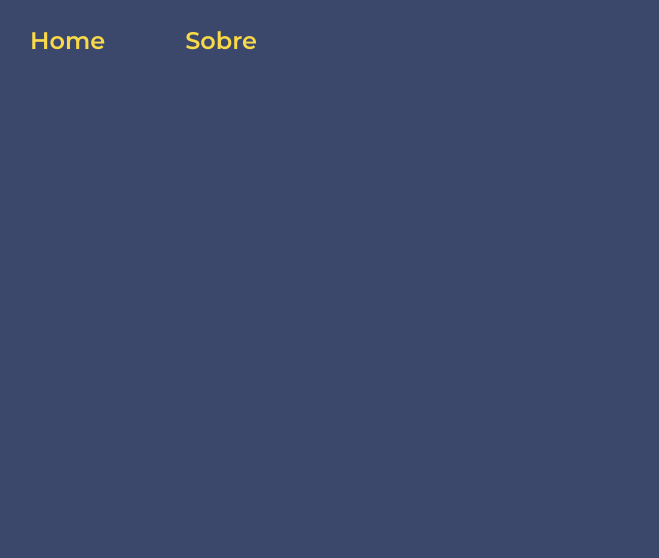
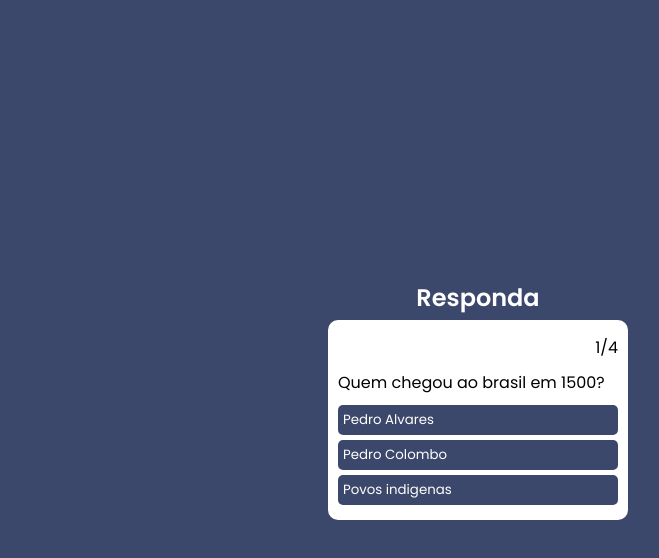
Before and after one commit to 048lucas/quis-pbppi, a plain HTML site: page Plataforma educacional com quis gamificado/Portifolio-HTML-e-CSS-Curso3-aula_5/quis.html in a window 1280 px wide. Shown: the whole page, without its empty margins (162-821 px from the left). Drawn offline with Linux system fonts and the light colour scheme.

Commit message:
Arquivo atualizado dia 27 de abril
Atualização dia 27/04 de 2023

```diff
--- a/Plataforma educacional com quis gamificado/Portifolio-HTML-e-CSS-Curso3-aula_5/quis.html
+++ b/Plataforma educacional com quis gamificado/Portifolio-HTML-e-CSS-Curso3-aula_5/quis.html
@@ -1,21 +1,28 @@
 <!DOCTYPE html>
 <html lang="en">
+<head>
+  <meta charset="UTF-8">
+  <meta http-equiv="X-UA-Compatible" content="IE=edge">
+  <meta name="viewport" content="width=device-width, initial-scale=1.0">
+  <title>Document</title>
 
-<head>
-    <meta charset="UTF-8">
-    <meta http-equiv="X-UA-Compatible" content="IE=edge">
-    <meta name="viewport" content="width=device-width, initial-scale=1.0">
-    <title>Quiz educacional</title>
-    <link rel="shortcut icon" href="./assets/favicon.png" type="image/x-icon">
-    <link rel="stylesheet" href="./styles/style.css">
+  <link rel="stylesheet" href="./styles/quis.css">
 </head>
 <body>
-    <header class="cabecalho">
-        <nav class="cabecalho__menu">
-            <a class="cabecalho__menu__link" href="index.html">Home</a>
-            <a class="cabecalho__menu__link" href="#about">Sobre</a>
-        </nav>
-    </header>
 
+  <h2 class="titulo__quis">Responda</h2>
+  <main>
+    <div class="content">
+      <span class="spnQtd"></span>
+      <span class="question"></span>
+      <div class="answers"></div>
+    </div>
+    <div class="finish">
+      <span></span>
+      <button>REFAZER</button>
+    </div>
+  </main>
+
+  <script src="./script/script.js" type="module"></script>
 </body>
 </html>
--- /dev/null
+++ b/Plataforma educacional com quis gamificado/Portifolio-HTML-e-CSS-Curso3-aula_5/script/qq.js
@@ -0,0 +1,37 @@
+export default [
+    {
+      question: "Quem chegou ao brasil em 1500?",
+      answers: [
+        { option: "Pedro Alvares", correct: true },
+        { option: "Pedro Colombo", correct: false },
+        { option: "Povos indigenas", correct: false },
+
+
+
+      ],
+    },
+    {
+      question: "Qual nome do primeiro chefe de estado do prasil(primeiro presidente)?",
+      answers: [
+        { option: "Marechal teodoro martins", correct: false },
+        { option: "Major Fonseca", correct: false },
+        { option: "Teodoro da fonseca", correct: true },
+      ],
+    },
+    {
+      question: "Em que ano foi criado o hino da independecia?",
+      answers: [
+        { option: "7 de setembro de 1822", correct: true },
+        { option: "7 de setembro de 1821", correct: false },
+        { option: "30 de fevereiro de 1822", correct: false },
+      ],
+    },
+    {
+      question: "Quem foi oswaldo Cruz?",
+      answers: [
+        { option: "Oswaldo Cruz foi um sanitarista", correct: false },
+        { option: "Foi um presidente da republica", correct: false },
+        { option: "Um ativista politico no regime militar", correct: true },
+      ],
+    },
+  ];
--- /dev/null
+++ b/Plataforma educacional com quis gamificado/Portifolio-HTML-e-CSS-Curso3-aula_5/script/script.js
@@ -0,0 +1,65 @@
+const question = document.querySelector(".question");
+const answers = document.querySelector(".answers");
+const spnQtd = document.querySelector(".spnQtd");
+const textFinish = document.querySelector(".finish span");
+const content = document.querySelector(".content");
+const contentFinish = document.querySelector(".finish");
+const btnRestart = document.querySelector(".finish button");
+
+import questions from "./qq.js";
+
+let currentIndex = 0;
+let questionsCorrect = 0;
+
+btnRestart.onclick = () => {
+  content.style.display = "flex";
+  contentFinish.style.display = "none";
+
+  currentIndex = 0;
+  questionsCorrect = 0;
+  loadQuestion();
+};
+
+function nextQuestion(e) {
+  if (e.target.getAttribute("data-correct") === "true") {
+    questionsCorrect++;
+  }
+
+  if (currentIndex < questions.length - 1) {
+    currentIndex++;
+    loadQuestion();
+  } else {
+    finish();
+  }
+}
+
+function finish() {
+  textFinish.innerHTML = `Você fez ${questionsCorrect} de ${questions.length} pontos`;
+  content.style.display = "none";
+  contentFinish.style.display = "flex";
+}
+
+function loadQuestion() {
+  spnQtd.innerHTML = `${currentIndex + 1}/${questions.length}`;
+  const item = questions[currentIndex];
+  answers.innerHTML = "";
+  question.innerHTML = item.question;
+
+  item.answers.forEach((answer) => {
+    const div = document.createElement("div");
+
+    div.innerHTML = `
+    <button class="answer" data-correct="${answer.correct}">
+      ${answer.option}
+    </button>
+    `;
+
+    answers.appendChild(div);
+  });
+
+  document.querySelectorAll(".answer").forEach((item) => {
+    item.addEventListener("click", nextQuestion);
+  });
+}
+
+loadQuestion();
--- /dev/null
+++ b/Plataforma educacional com quis gamificado/Portifolio-HTML-e-CSS-Curso3-aula_5/styles/quis.css
@@ -0,0 +1,78 @@
+@import url('https://fonts.googleapis.com/css2?family=Poppins:wght@400;500;600&display=swap');
+
+* {
+  margin: 0;
+  padding: 0;
+  box-sizing: border-box;
+  font-family: 'poppins', sans-serif;
+}
+
+body {
+  height: 100vh;
+  display: flex;
+  align-items: center;
+  justify-content: center;
+  flex-direction: column;
+  gap: 5px;
+  background: #3C486B;
+}
+
+body h2 {
+  color: white;
+}
+
+main {
+  background-color: white;
+  padding: 10px;
+  border-radius: 10px;
+  width: 100%;
+  max-width: 300px;
+  min-height: 200px;
+  display: flex;
+  align-items: center;
+  justify-content: center;
+}
+
+.content {
+  display: flex;
+  flex-direction: column;
+  width: 100%;
+  gap: 10px;
+}
+
+.spnQtd {
+  text-align: end;
+}
+
+.answers {
+  display: flex;
+  flex-direction: column;
+  gap: 5px;
+
+}
+
+button {
+  width: 100%;
+  text-align: start;
+  padding: 5px;
+  border: none;
+  border-radius: 5px;
+  cursor: pointer;
+  background-color: #3C486B;
+  color: white;
+}
+button:hover{
+background-color: aliceblue;
+color: black;
+font-size: 150%;
+}
+
+.finish {
+  display: none;
+  flex-direction: column;
+  gap: 10px;
+}
+
+.finish button {
+  text-align: center;
+}
```
Also changed, not shown: Plataforma educacional com quis gamificado/Portifolio-HTML-e-CSS-Curso3-aula_5/index.html (+1 -1 lines).
